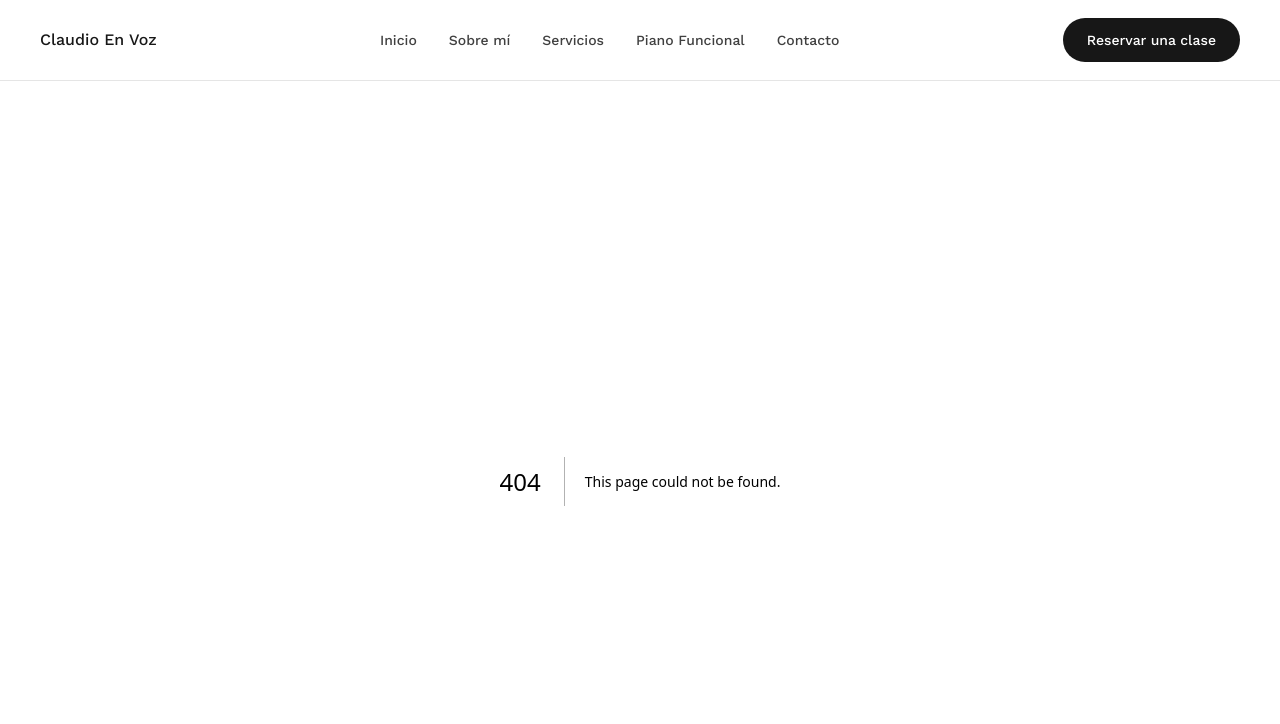
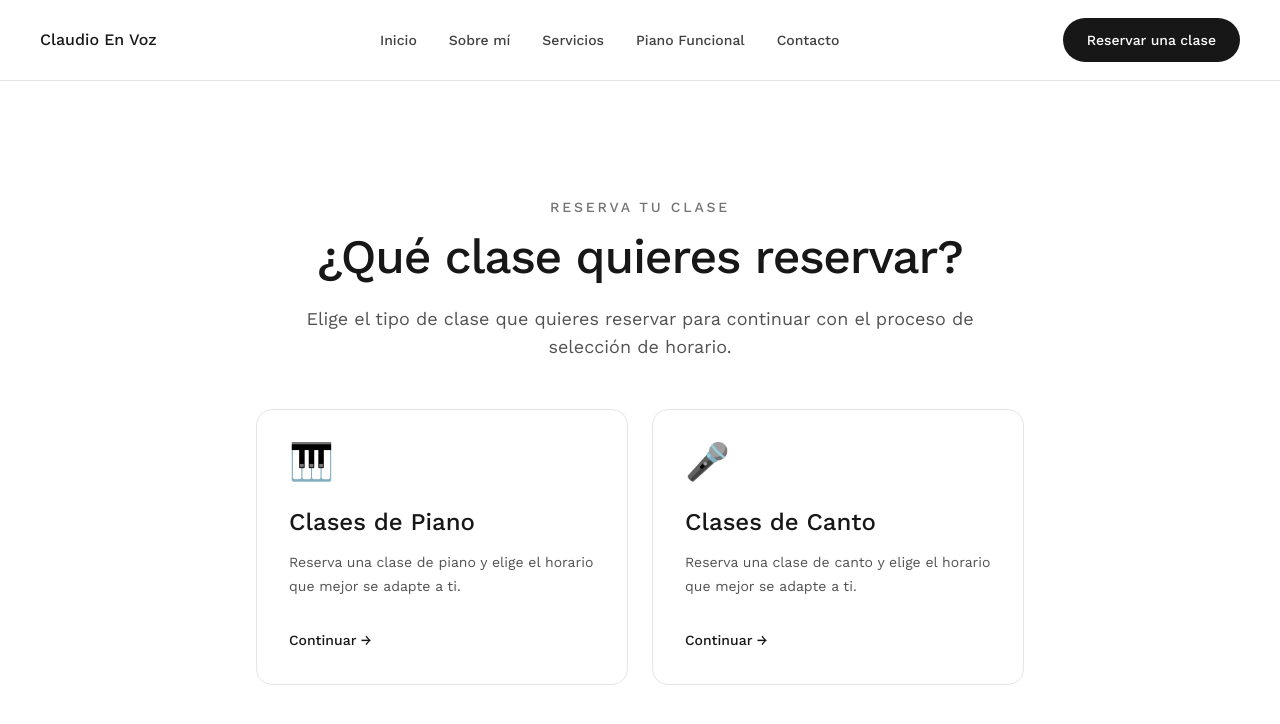
Before and after one commit to claudioenvoz/claudio-garrido-web, a Next.js app: page /reservar in a window 1280 px wide. Before the commit this address had no page. Shown: the top 724 px of the page. Built offline with nearby package versions, Linux system fonts and the light colour scheme.

Commit message:
Conecta reservas de Landing con selección de clase

```diff
--- /dev/null
+++ b/app/reservar/page.tsx
@@ -0,0 +1,64 @@
+import Link from "next/link";
+
+export default function ReservarPage() {
+  return (
+    <main className="min-h-screen bg-white">
+      <section className="mx-auto flex min-h-[calc(100vh-5rem)] max-w-5xl flex-col items-center justify-center px-6 py-16 text-center">
+        <p className="mb-4 text-sm font-medium uppercase tracking-[0.2em] text-neutral-500">
+          Reserva tu clase
+        </p>
+
+        <h1 className="max-w-3xl text-4xl font-medium tracking-tight text-neutral-900 md:text-5xl">
+          ¿Qué clase quieres reservar?
+        </h1>
+
+        <p className="mt-6 max-w-2xl text-base leading-7 text-neutral-600 md:text-lg">
+          Elige el tipo de clase que quieres reservar para continuar con el
+          proceso de selección de horario.
+        </p>
+
+        <div className="mt-12 grid w-full max-w-3xl gap-6 md:grid-cols-2">
+          <Link
+            href="/servicios/piano/reserva"
+            className="group rounded-2xl border border-neutral-200 p-8 text-left transition-all duration-200 hover:border-neutral-400 hover:shadow-sm"
+          >
+            <div className="text-4xl">🎹</div>
+
+            <h2 className="mt-6 text-2xl font-medium text-neutral-900">
+              Clases de Piano
+            </h2>
+
+            <p className="mt-3 text-sm leading-6 text-neutral-600">
+              Reserva una clase de piano y elige el horario que mejor se
+              adapte a ti.
+            </p>
+
+            <span className="mt-8 inline-block text-sm font-medium text-neutral-900 transition-transform duration-200 group-hover:translate-x-1">
+              Continuar →
+            </span>
+          </Link>
+
+          <Link
+            href="/servicios/canto/reserva"
+            className="group rounded-2xl border border-neutral-200 p-8 text-left transition-all duration-200 hover:border-neutral-400 hover:shadow-sm"
+          >
+            <div className="text-4xl">🎤</div>
+
+            <h2 className="mt-6 text-2xl font-medium text-neutral-900">
+              Clases de Canto
+            </h2>
+
+            <p className="mt-3 text-sm leading-6 text-neutral-600">
+              Reserva una clase de canto y elige el horario que mejor se
+              adapte a ti.
+            </p>
+
+            <span className="mt-8 inline-block text-sm font-medium text-neutral-900 transition-transform duration-200 group-hover:translate-x-1">
+              Continuar →
+            </span>
+          </Link>
+        </div>
+      </section>
+    </main>
+  );
+}
--- a/components/FinalCTASection.tsx
+++ b/components/FinalCTASection.tsx
@@ -36,7 +36,7 @@ export default function FinalCTASection() {
 
             <Link
 
-              href="/servicios/canto/reserva"
+              href="/reservar"
 
               className="
 
--- a/components/Hero.tsx
+++ b/components/Hero.tsx
@@ -31,7 +31,7 @@ export default function Hero() {
 
             <div className="order-3 md:order-none flex flex-col sm:flex-row items-center gap-4 mb-10 w-full sm:w-auto">
               <Link
-                href="/servicios/canto/reserva"
+                href="/reservar"
                 className="
                   w-full sm:w-auto
                   inline-flex items-center justify-center
```
